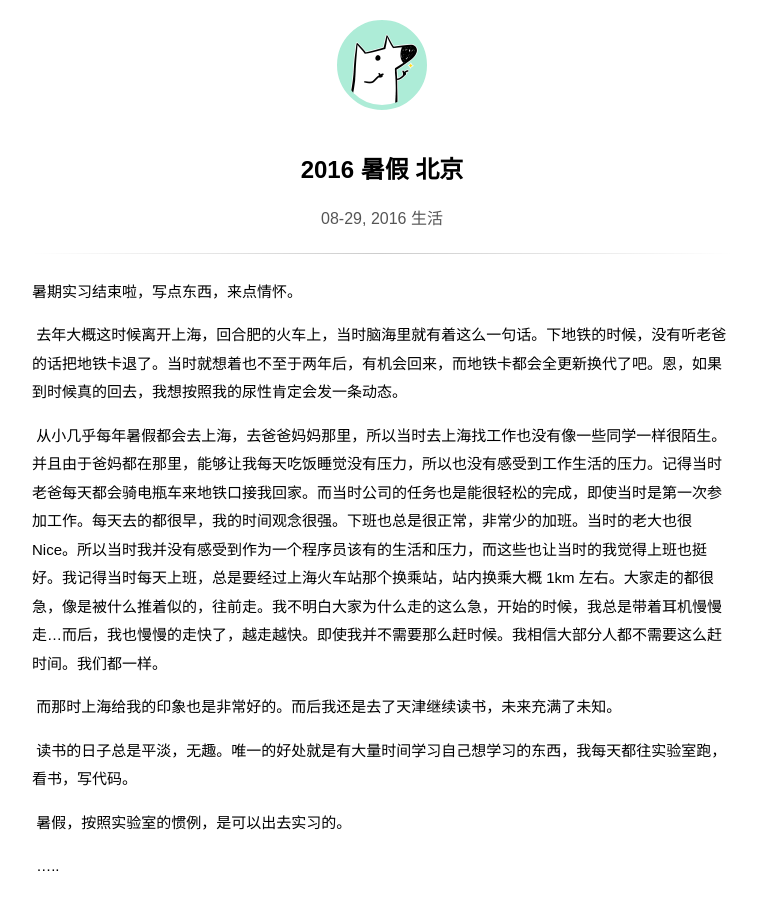
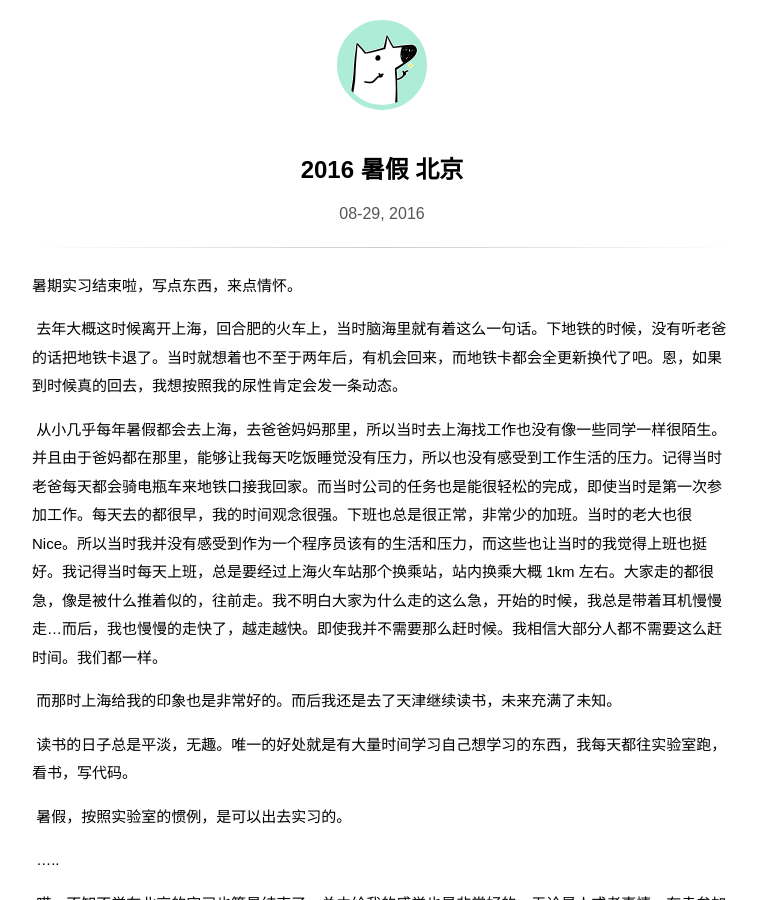
Before and after one commit to wuchangfeng/wuchangfeng.github.io, a Jekyll site: the page built from _posts/2016-08-30-summer-life-beijing.md, in a window 1280 px wide and 900 px high. Shown: the whole window, without its empty margins (258-1015 px from the left). Built offline with Jekyll 4.4.1, drawn with Linux system fonts in a browser that asks for light colours; some web fonts are replaced; comment, search, counter and statistics services are not loaded.

Commit message:
blog update

```diff
--- a/_layouts/post.html
+++ b/_layouts/post.html
@@ -14,7 +14,6 @@ layout: default
 
         <h1>{{ page.title }}</h1>
         <time>{{ page.date|date: "%m-%d,&nbsp;%Y" }}</time>
-        <time>{{ page.categories}}</time>
     </div>
     <div class="divider"></div>
     {{ content }}
```
